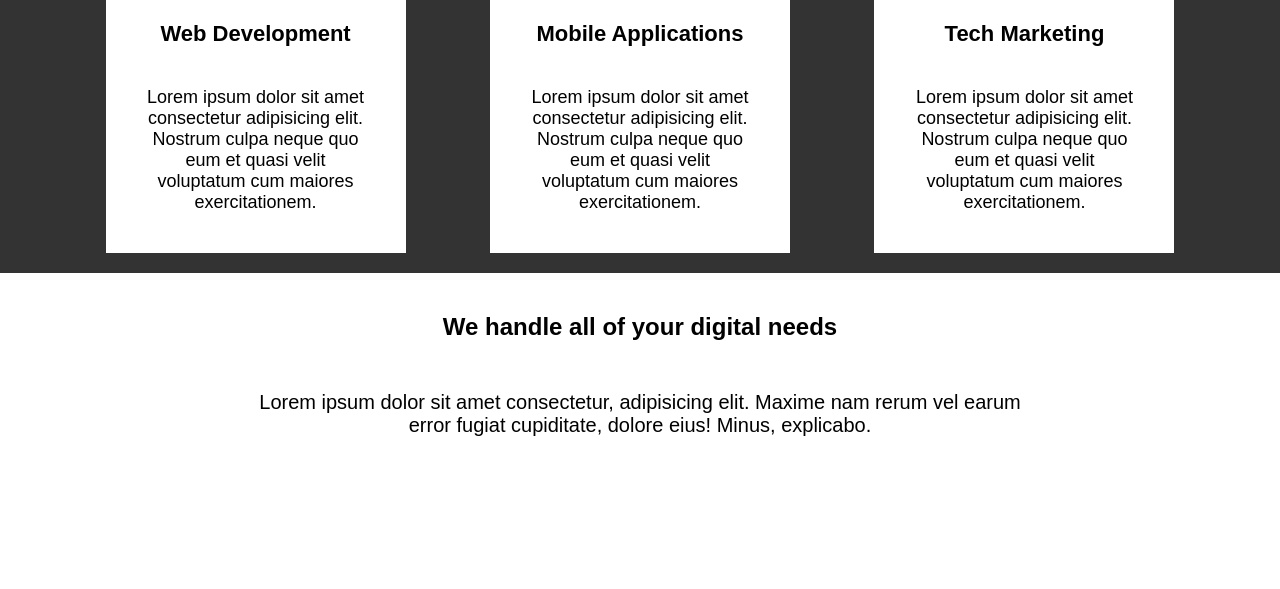
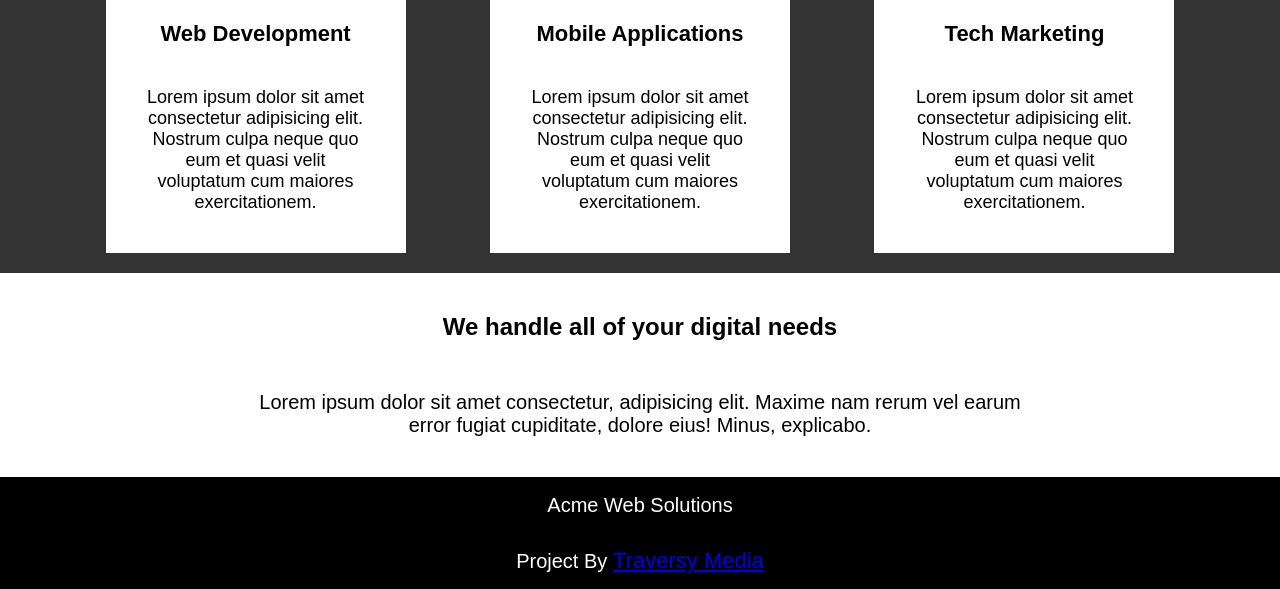
Before and after one commit to UKRKVTR/CSS-Box-Model, a plain HTML site: page index.html in a window 1280 px wide. Shown: the part 984-1573 px from the top of the page. Before the commit the page ends 1431 px from the top, so only its background shows below. Drawn offline with Linux system fonts and the light colour scheme.

Commit message:
Finish Project

```diff
--- a/assets/css/style.css
+++ b/assets/css/style.css
@@ -71,3 +71,17 @@ h3{
 img{
     width: 300px;
 }
+footer{
+    background-color: black;
+    color: white;
+    font-size: 22px;
+    margin-top: 30px;
+    width: 100%;
+}
+.twiceBlock{
+    display: inline-block;
+    padding: 15px 300px ;
+}
+.twiceBlock>p{
+    display: inline;
+}
--- a/index.html
+++ b/index.html
@@ -46,9 +46,18 @@
             </li>
         </ul>
     </div>
-    <footer>
+    <section>
         <h2>We handle all of your digital needs</h2>
         <p>Lorem ipsum dolor sit amet consectetur, adipisicing elit. Maxime nam rerum vel earum error fugiat cupiditate, dolore eius! Minus, explicabo.</p>
+    </section>
+    <footer>
+        <div class="twiceBlock">
+            <p>Acme Web Solutions</p>
+        </div>
+        <div class="twiceBlock">
+            <p>Project By</p>
+            <a href="#">Traversy Media</a>
+        </div>
     </footer>
 </body>
 </html>
```
